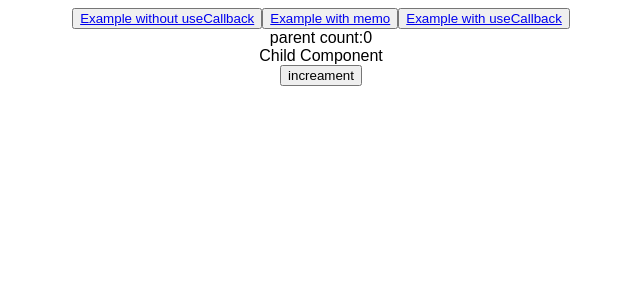
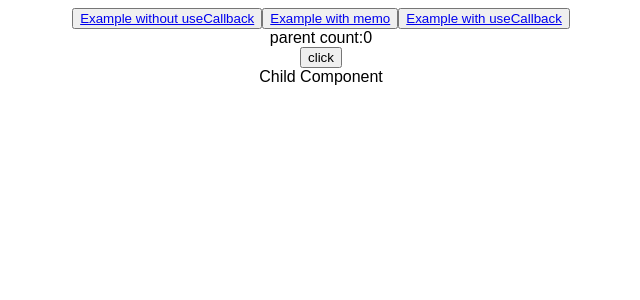
Before and after one commit to Prasun117/React-Hooks, a React (Create React App) app: page /Example-Memo in a window 1280 px wide. Shown: the top 300 px of the page, without its empty margins (319-959 px from the left). Built offline with nearby package versions, Linux system fonts and the light colour scheme.

Commit message:
added small changes

```diff
--- a/src/Example-For-Memo/Child.js
+++ b/src/Example-For-Memo/Child.js
@@ -1,13 +1,10 @@
 import { memo } from "react";
 
-export const Child = memo(({ handleClick }) => {
+export const Child = memo(() => {
   console.log("Child Component rendering...");
   return (
     <>
       <div>Child Component</div>
-      <div>
-        <button onClick={handleClick}>increament</button>
-      </div>
     </>
   );
 });
--- a/src/Example-For-Memo/ParentMemo.js
+++ b/src/Example-For-Memo/ParentMemo.js
@@ -10,7 +10,8 @@ export const ParentComponent = () => {
     <div>
       <div>parent count:{count}</div>
       <div>
-        <Child handleClick={handleClick} />
+        <button onClick={handleClick}>click</button>
+        <Child />
       </div>
     </div>
   );
--- a/src/ParentComponent.js
+++ b/src/ParentComponent.js
@@ -1,4 +1,4 @@
-import { useState, useCallback } from "react";
+import { useState } from "react";
 import { ChildComponent } from "./ChildComponent";
 export const ParentComponent = () => {
   const [data, setData] = useState();
```
